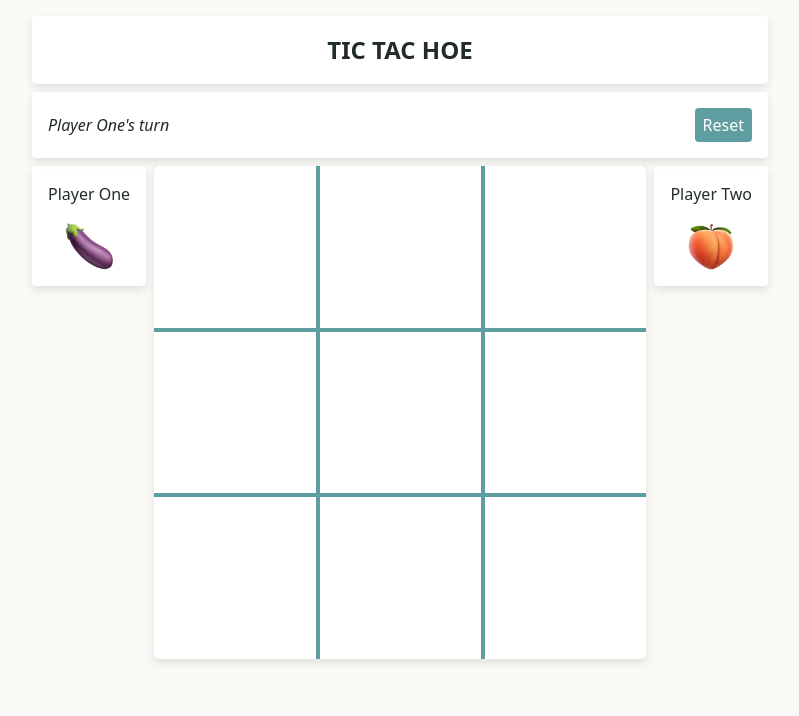
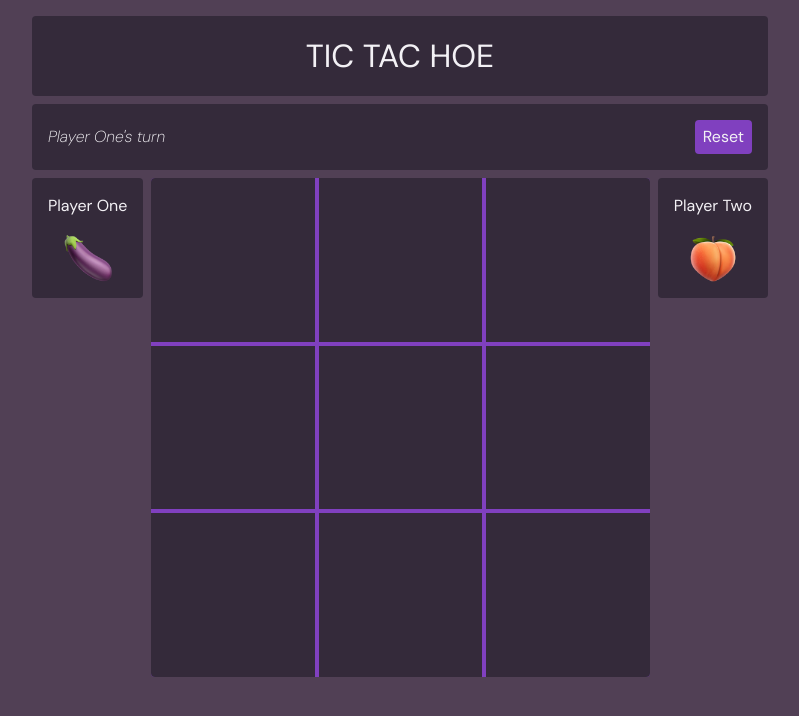
Before and after one commit to cd-javier/tic-tac-toe, a plain HTML site: page index.html in a window 1280 px wide. Shown: the whole page, without its empty margins (240-1039 px from the left). Drawn offline with Linux system fonts and the light colour scheme.

Commit message:
change font and colors

```diff
--- a/style.css
+++ b/style.css
@@ -1,10 +1,12 @@
 @import url(./modern-normalize.css);
 
+@import url("https://fonts.googleapis.com/css2?family=DM+Sans:ital,opsz,wght@0,9..40,100..1000;1,9..40,100..1000&display=swap");
+
 :root {
-  --background-neutral: #faf9f6;
-  --accent: #5f9ea0;
-  --black: #222b2b;
-  --shadow: #0000001a 0px 4px 8px;
+  --background-neutral: #514055;
+  --accent: #8040bf;
+  --text-color: #f3f1f5;
+  --element-bg: #342a3a;
   --p1-image: url("./img/eggplant.png");
   --p2-image: url("./img/peach.png");
 }
@@ -14,11 +16,15 @@ body {
   height: 100svh;
 
   background-color: var(--background-neutral);
-  color: var(--black);
+  color: var(--text-color);
+  font-family: "DM Sans", sans-serif;
+  font-weight: normal;
 
   display: flex;
   flex-direction: column;
   align-items: center;
+
+  color: var(--text-color);
 }
 
 .wrapper {
@@ -42,7 +48,7 @@ body {
 .player,
 .display,
 .cell {
-  background-color: white;
+  background-color: var(--element-bg);
 }
 
 .heading,
@@ -50,19 +56,19 @@ body {
 .display,
 .board {
   border-radius: 4px;
-  box-shadow: var(--shadow);
 }
 
 .heading {
   grid-area: heading;
 
   text-align: center;
-  font-size: 1.5rem;
-  font-weight: 600;
+  font-size: 2rem;
+  font-weight: 400;
 }
+
 .heading h1 {
-    padding: 0;
-    margin: 0;
+  padding: 0;
+  margin: 0;
 }
 
 .player {
@@ -86,6 +92,7 @@ body {
 
 .display span {
   flex: 1;
+  font-weight: 200;
   font-style: italic;
 }
 
@@ -111,10 +118,6 @@ body {
   padding-bottom: 100%;
 }
 
-.display {
-  grid-area: display;
-}
-
 .p1,
 .p2 {
   background-repeat: no-repeat;
@@ -126,7 +129,7 @@ body {
   appearance: none;
   border: none;
   background-color: var(--accent);
-  color: white;
+  color: var(--text-color);
   padding: 0.5rem;
   border-radius: 4px;
 }
```
